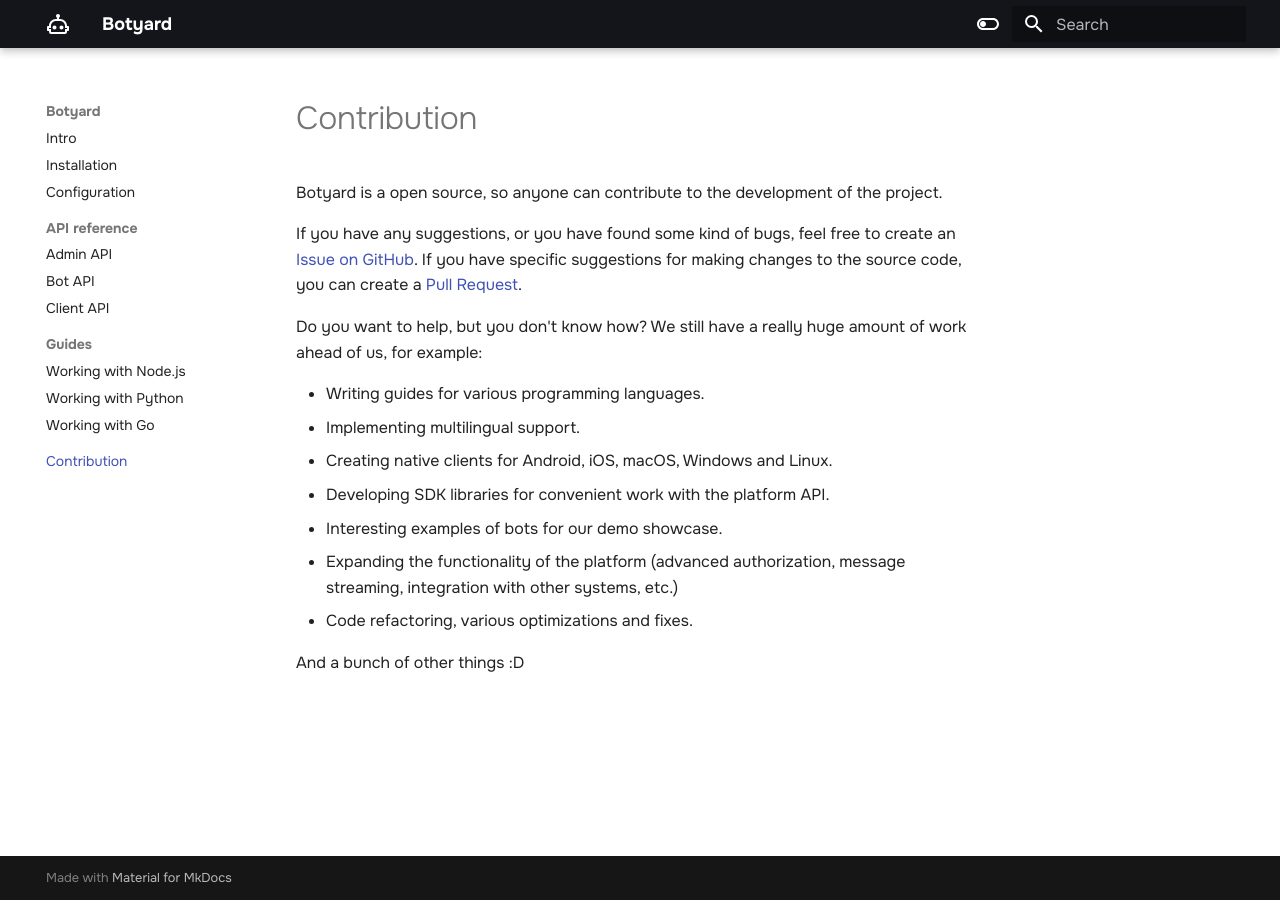
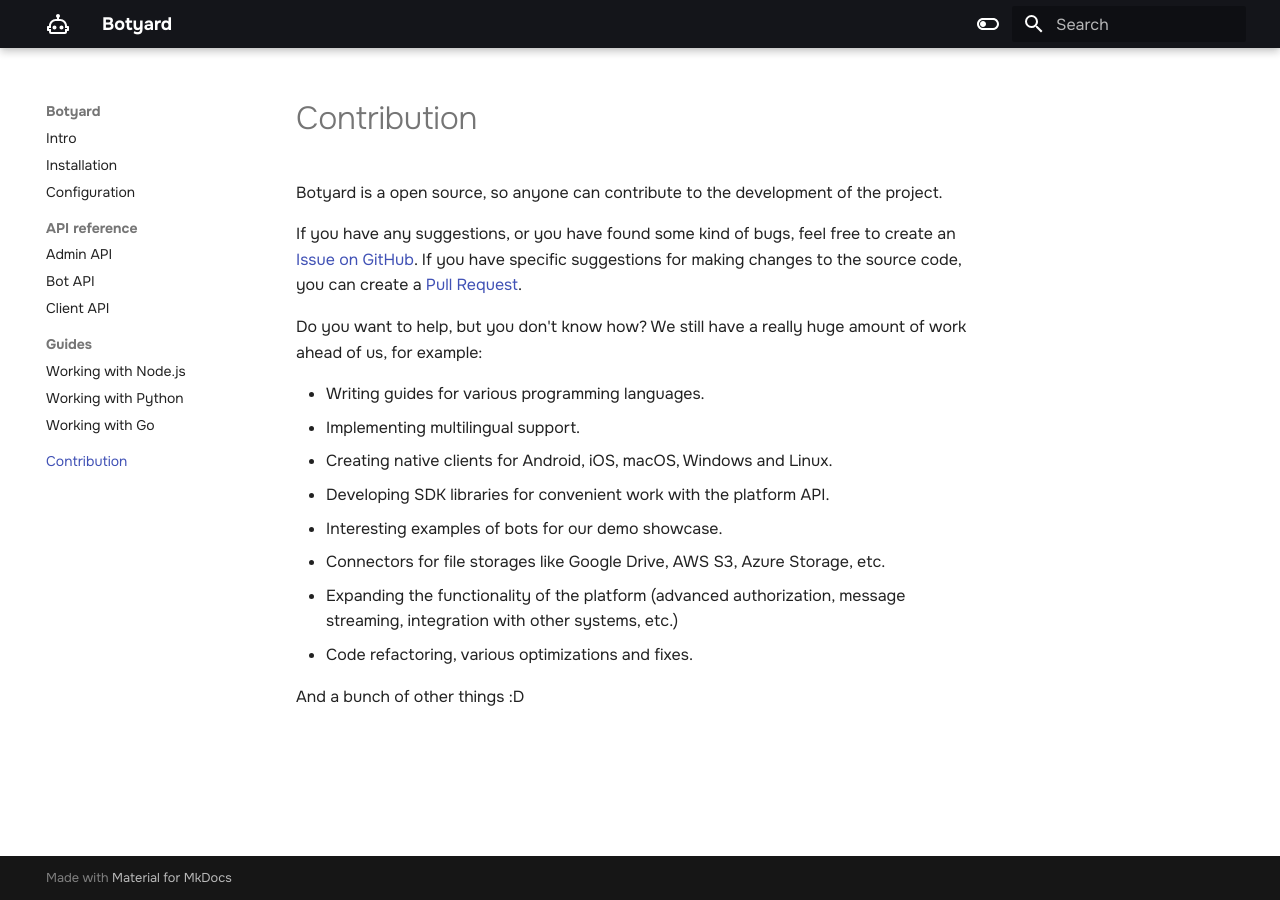
Before and after one commit to cheatsnake/botyard, an MkDocs documentation site: the page built from docs/contribution.md, in a window 1280 px wide. Built offline with MkDocs 1.6.1 and Material for MkDocs 9.7.7, drawn with Linux system fonts in a browser that asks for light colours.

Commit message:
update docs

```diff
--- a/docs/contribution.md
+++ b/docs/contribution.md
@@ -11,6 +11,7 @@ Do you want to help, but you don't know how? We still have a really huge amount
 -   Creating native clients for Android, iOS, macOS, Windows and Linux.
 -   Developing SDK libraries for convenient work with the platform API.
 -   Interesting examples of bots for our demo showcase.
+-   Connectors for file storages like Google Drive, AWS S3, Azure Storage, etc.
 -   Expanding the functionality of the platform (advanced authorization, message streaming, integration with other systems, etc.)
 -   Code refactoring, various optimizations and fixes.
 
```
